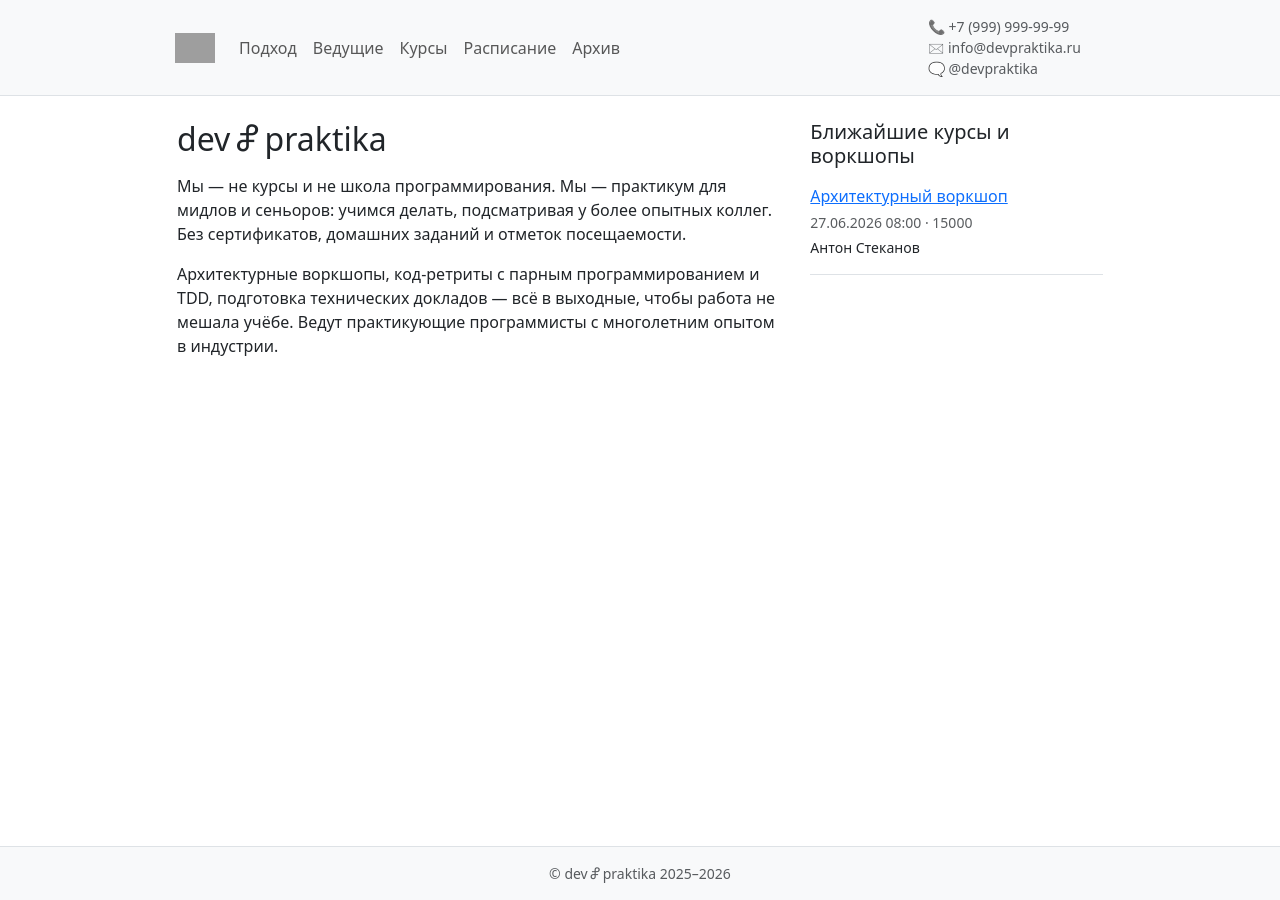
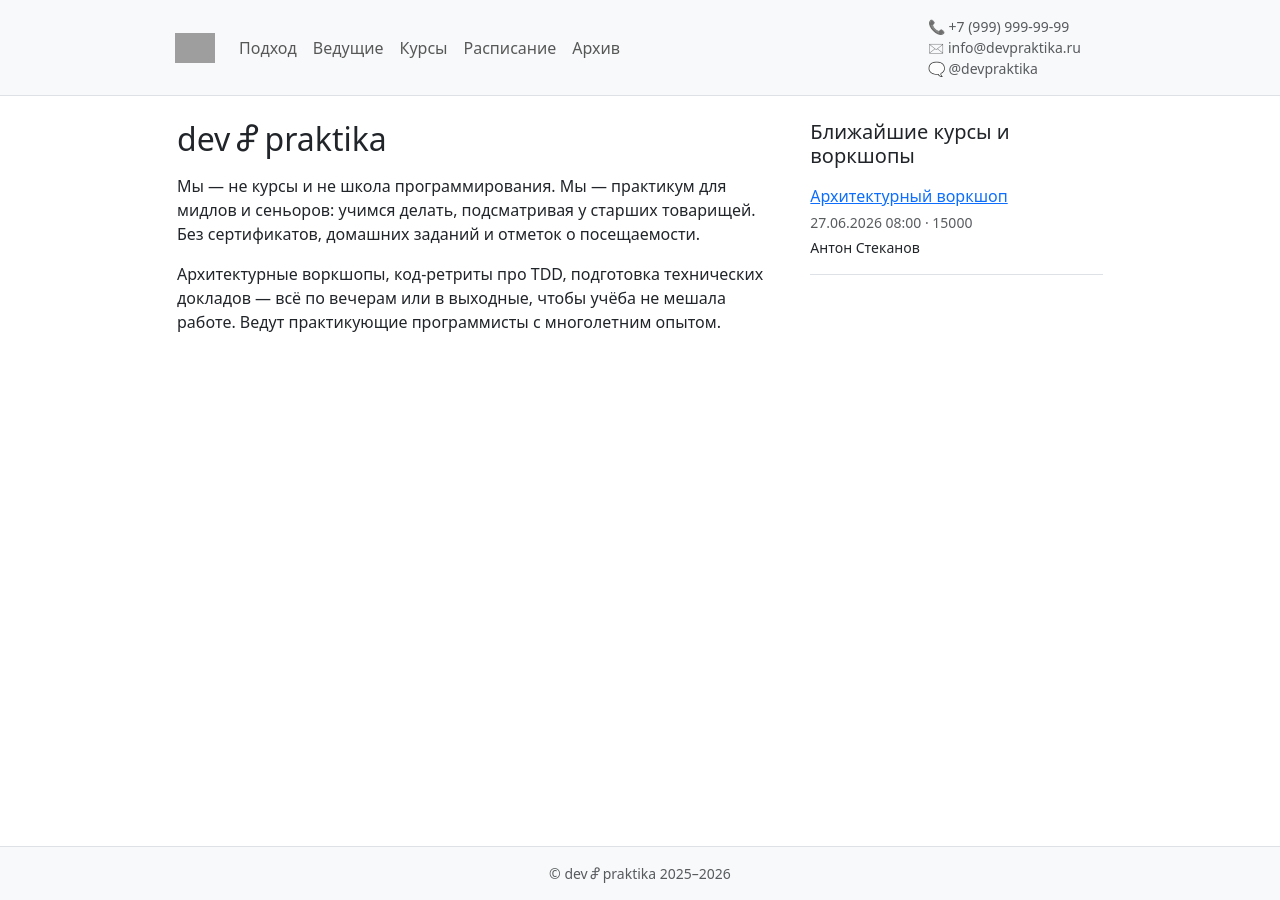
Before and after one commit to devpraktika-ru/devpraktika-ru.github.io, a Jekyll site: the page built from index.md, in a window 1280 px wide. Built offline with Jekyll 4.4.1, drawn with Linux system fonts in a browser that asks for light colours; grey boxes are pictures that could not be loaded.

Commit message:
Fix text on main page

```diff
--- a/index.md
+++ b/index.md
@@ -10,12 +10,12 @@ title: dev Ⴥ praktika
     <h1 class="h2 mb-3">dev Ⴥ praktika</h1>
     <p>
       Мы — не курсы и не школа программирования.
-      Мы — практикум для мидлов и сеньоров: учимся делать, подсматривая у более опытных коллег.
-      Без сертификатов, домашних заданий и отметок посещаемости.
+      Мы — практикум для мидлов и сеньоров: учимся делать, подсматривая у старших товарищей.
+      Без сертификатов, домашних заданий и отметок о посещаемости.
     </p>
     <p>
-      Архитектурные воркшопы, код-ретриты с парным программированием и TDD, подготовка технических докладов — всё в выходные, чтобы работа не мешала учёбе.
-      Ведут практикующие программисты с многолетним опытом в индустрии.
+      Архитектурные воркшопы, код-ретриты про TDD, подготовка технических докладов — всё по вечерам или в выходные, чтобы учёба не мешала работе.
+      Ведут практикующие программисты с многолетним опытом.
     </p>
   </div>
   <div class="col-12 col-lg-4">
```
